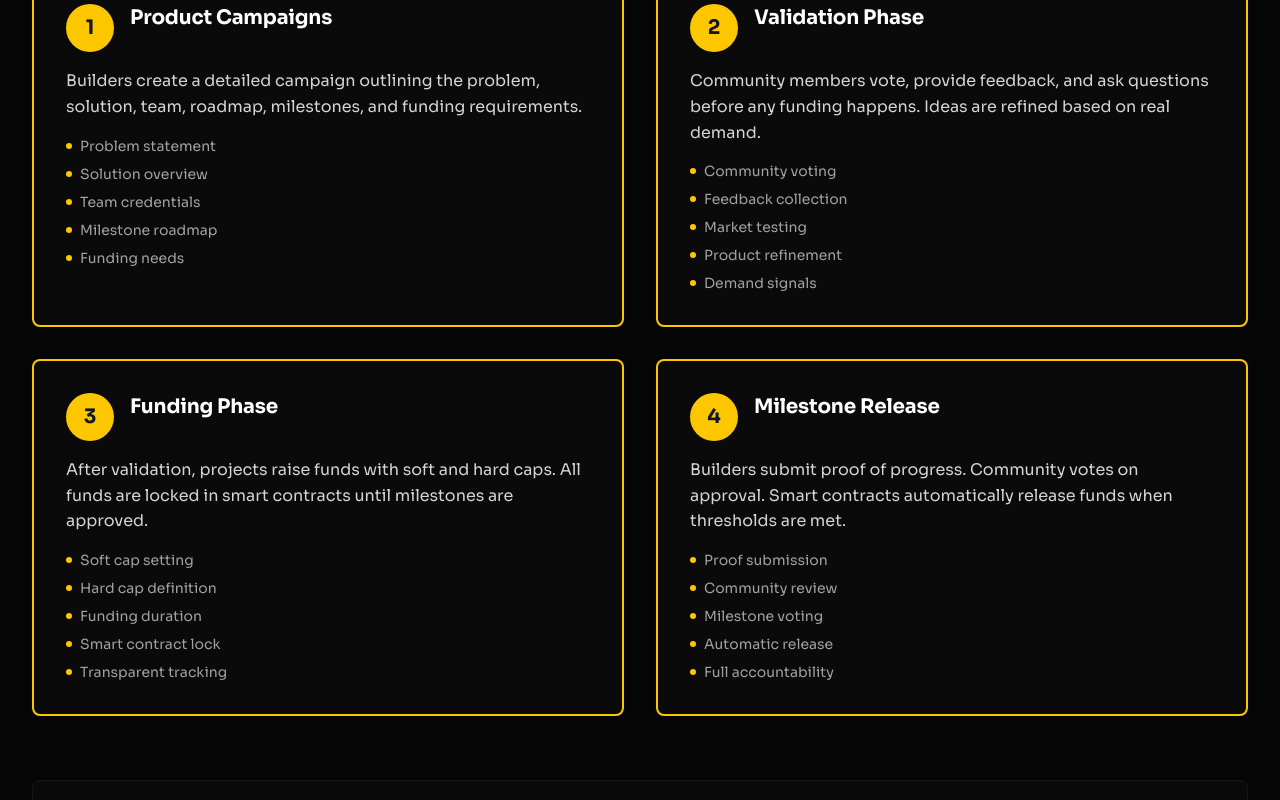
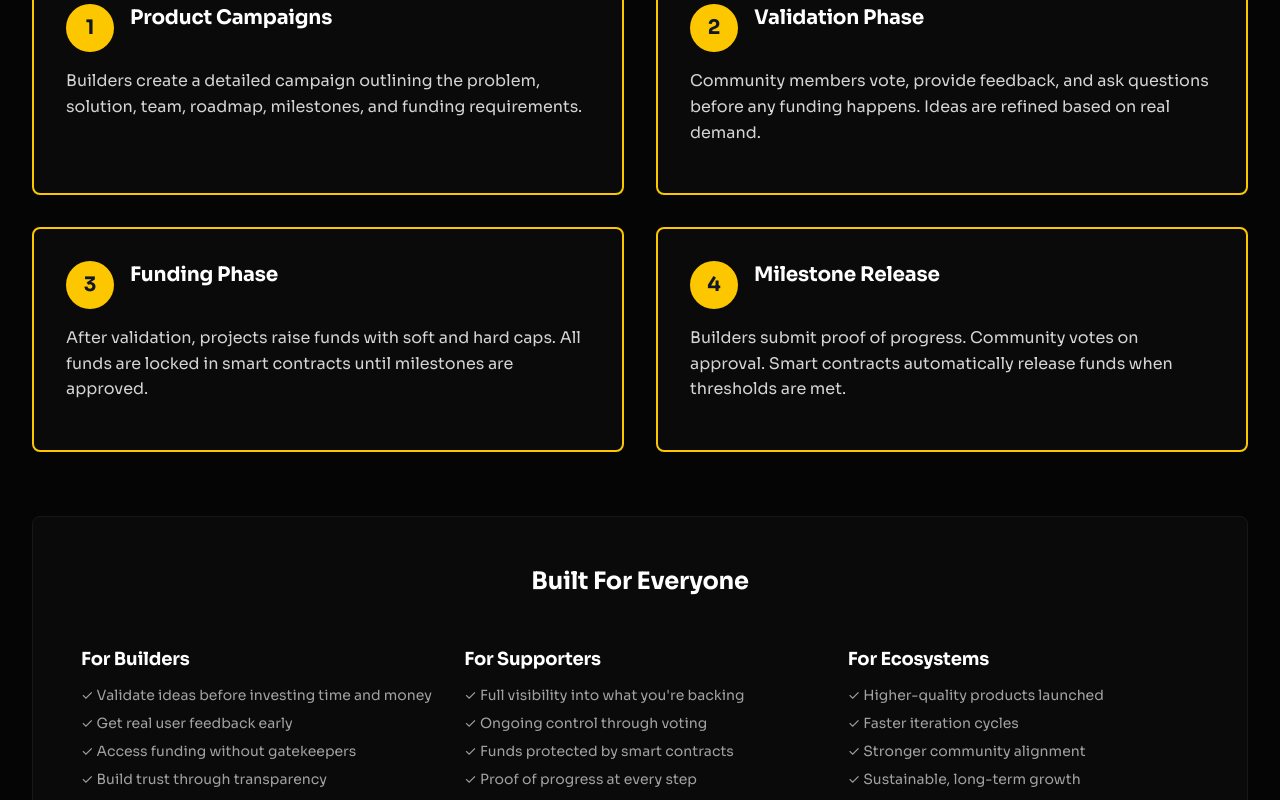
Before and after one commit to kings0x/Mustard-Landing, a Next.js app: page / in a window 1280 px wide. Shown: the part 1900-2700 px from the top of the page. Built offline with nearby package versions, Linux system fonts and the light colour scheme.

Commit message:
Update section title and remove details list

```diff
--- a/src/components/HowItWorks.tsx
+++ b/src/components/HowItWorks.tsx
@@ -83,17 +83,7 @@ export default function HowItWorks() {
                 </div>
               </div>
               <p className="text-neutral-300 mb-4">{step.description}</p>
-              <ul className="space-y-2 inline-block text-left md:block">
-                {step.details.map((detail, idx) => (
-                  <li
-                    key={idx}
-                    className="text-sm text-neutral-400 flex items-center gap-2"
-                  >
-                    <span className="w-1.5 h-1.5 bg-yellow-400 rounded-full" />
-                    {detail}
-                  </li>
-                ))}
-              </ul>
+
             </div>
           ))}
         </div>
@@ -101,7 +91,7 @@ export default function HowItWorks() {
         {/* Why This Process Works */}
         <div className="bg-[#0A0A0A] rounded-lg p-6 sm:p-8 md:p-12 border border-neutral-900">
           <h3 className="text-xl sm:text-2xl font-bold text-white text-center mb-8 sm:mb-12">
-            Why This Process Works
+            Built For Everyone
           </h3>
 
           <div className="grid grid-cols-1 md:grid-cols-3 gap-6 md:gap-8">
```
